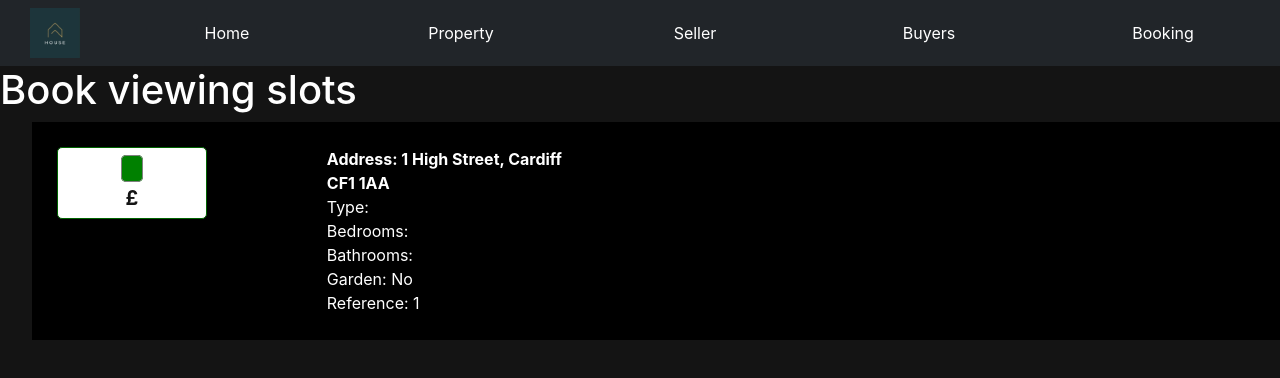
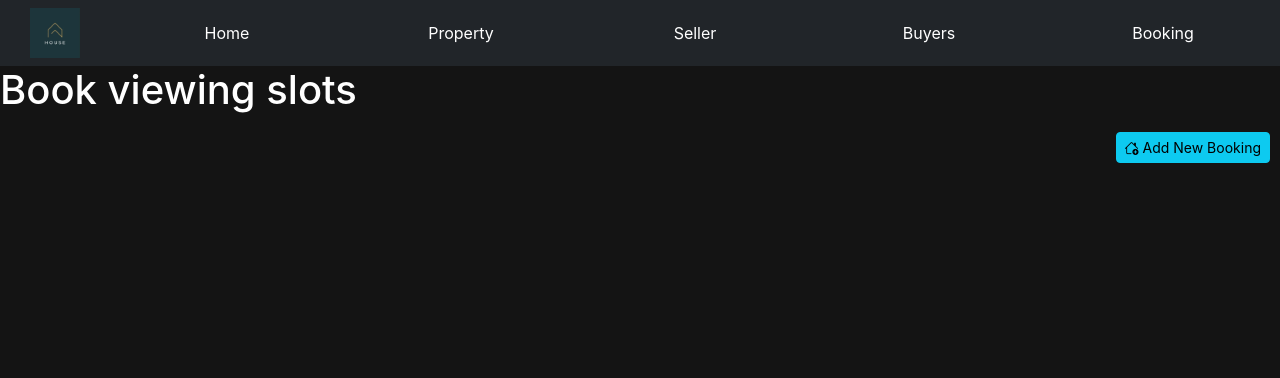
Before and after one commit to V-a6u/QA_Project_1, a React (Create React App) app in the folder project/: page /property/1/booking in a window 1280 px wide. Shown: the top 378 px of the page. Built offline with nearby package versions, Linux system fonts and the light colour scheme; data requests are answered from the project's data file.

Commit message:
add booking functionality

```diff
--- a/project/data/db.json
+++ b/project/data/db.json
@@ -476,238 +476,53 @@
   ],
   "booking": [
     {
-      "buyerId": 1,
-      "propertyId": 2,
-      "time": "2023-02-28T08:00:00.038Z",
-      "id": "2"
+      "id": "ef6a",
+      "buyerId": "7",
+      "propertyId": "4",
+      "time": "12pm-1pm",
+      "date": "2024-01-25T00:00:00.000Z"
     },
     {
-      "buyerId": 2,
-      "propertyId": 3,
-      "time": "2023-03-01T10:30:00.045Z",
-      "id": "3"
+      "id": "b068",
+      "buyerId": "1",
+      "propertyId": "4",
+      "time": "2pm-3pm",
+      "date": "2024-01-25T00:00:00.000Z"
     },
     {
-      "buyerId": 3,
-      "propertyId": 1,
-      "time": "2023-03-02T13:15:00.021Z",
-      "id": "4"
+      "id": "861d",
+      "buyerId": "1",
+      "propertyId": "4",
+      "time": "2pm-3pm",
+      "date": "2024-01-24T11:25:44.482Z"
     },
     {
-      "buyerId": 4,
-      "propertyId": 5,
-      "time": "2023-03-03T15:45:00.012Z",
-      "id": "5"
+      "id": "e1df",
+      "buyerId": "1",
+      "propertyId": "4",
+      "time": "3pm-4pm",
+      "date": "2024-01-31T00:00:00.000Z"
     },
     {
-      "buyerId": 5,
-      "propertyId": 8,
-      "time": "2023-03-04T09:00:00.030Z",
-      "id": "6"
+      "id": "6eb8",
+      "buyerId": "1",
+      "propertyId": "4",
+      "time": "1pm-2pm",
+      "date": "2024-01-25T00:00:00.000Z"
     },
     {
-      "buyerId": 6,
-      "propertyId": 10,
-      "time": "2023-03-05T11:30:00.018Z",
-      "id": "7"
+      "id": "1a7b",
+      "buyerId": "1",
+      "propertyId": "4",
+      "time": "12pm-1pm",
+      "date": "2024-01-27T00:00:00.000Z"
     },
     {
-      "buyerId": 8,
-      "propertyId": 15,
-      "time": "2023-03-07T16:30:00.027Z",
-      "id": "9"
-    },
-    {
-      "buyerId": 9,
-      "propertyId": 7,
-      "time": "2023-03-08T12:00:00.035Z",
-      "id": "10"
-    },
-    {
-      "buyerId": 10,
-      "propertyId": 11,
-      "time": "2023-03-09T09:15:00.040Z",
-      "id": "11"
-    },
-    {
-      "buyerId": 11,
-      "propertyId": 13,
-      "time": "2023-03-10T17:00:00.015Z",
-      "id": "12"
-    },
-    {
-      "buyerId": 12,
-      "propertyId": 4,
-      "time": "2023-03-11T08:45:00.032Z",
-      "id": "13"
-    },
-    {
-      "buyerId": 13,
-      "propertyId": 6,
-      "time": "2023-03-12T10:00:00.028Z",
-      "id": "14"
-    },
-    {
-      "buyerId": 14,
-      "propertyId": 9,
-      "time": "2023-03-13T14:30:00.022Z",
-      "id": "15"
-    },
-    {
-      "buyerId": 15,
-      "propertyId": 14,
-      "time": "2023-03-14T16:15:00.020Z",
-      "id": "16"
-    },
-    {
-      "buyer": {
-        "id": "1"
-      },
-      "property": {
-        "id": 12
-      },
-      "time": "2023-12-05T08:00:00.000Z",
-      "id": "17"
-    },
-    {
-      "buyer": {
-        "id": "12"
-      },
-      "property": {
-        "id": 12
-      },
-      "time": "2023-12-05T08:00:00.000Z",
-      "id": "18"
-    },
-    {
-      "buyer": {
-        "id": "12"
-      },
-      "property": {
-        "id": 12
-      },
-      "time": "2023-12-05T16:00:00.000Z",
-      "id": "19"
-    },
-    {
-      "buyer": {
-        "id": "12"
-      },
-      "property": {
-        "id": 12
-      },
-      "time": "2023-12-05T16:00:00.000Z",
-      "id": "20"
-    },
-    {
-      "buyer": {
-        "id": "12"
-      },
-      "property": {
-        "id": 12
-      },
-      "time": "2023-12-05T16:00:00.000Z",
-      "id": "21"
-    },
-    {
-      "buyer": {
-        "id": "12"
-      },
-      "property": {
-        "id": 12
-      },
-      "time": "2023-12-05T16:00:00.000Z",
-      "id": "22"
-    },
-    {
-      "buyer": {
-        "id": "12"
-      },
-      "property": {
-        "id": 12
-      },
-      "time": "2023-12-05T16:00:00.000Z",
-      "id": "23"
-    },
-    {
-      "buyer": {
-        "id": "12"
-      },
-      "property": {
-        "id": 12
-      },
-      "time": "2023-12-05T16:00:00.000Z",
-      "id": "24"
-    },
-    {
-      "buyer": {
-        "id": "12"
-      },
-      "property": {
-        "id": 12
-      },
-      "time": "2023-12-05T16:00:00.000Z",
-      "id": "25"
-    },
-    {
-      "buyer": {
-        "id": "12"
-      },
-      "property": {
-        "id": 12
-      },
-      "time": "2023-12-05T16:00:00.000Z",
-      "id": "26"
-    },
-    {
-      "buyer": {
-        "id": "12"
-      },
-      "property": {
-        "id": 12
-      },
-      "time": "2023-12-05T16:00:00.000Z",
-      "id": "27"
-    },
-    {
-      "buyer": {
-        "id": "12"
-      },
-      "property": {
-        "id": 12
-      },
-      "time": "2023-12-05T16:00:00.000Z",
-      "id": "28"
-    },
-    {
-      "buyer": {
-        "id": "12"
-      },
-      "property": {
-        "id": 12
-      },
-      "time": "2023-12-05T16:00:00.000Z",
-      "id": "29"
-    },
-    {
-      "buyer": {
-        "id": "12"
-      },
-      "property": {
-        "id": 12
-      },
-      "time": "2023-12-05T16:00:00.000Z",
-      "id": "30"
-    },
-    {
-      "buyer": {
-        "id": "12"
-      },
-      "property": {
-        "id": 12
-      },
-      "time": "2023-12-05T16:00:00.000Z",
-      "id": "31"
+      "id": "53d8",
+      "buyerId": "1",
+      "propertyId": "4",
+      "time": "9am-10am",
+      "date": "2024-01-09T00:00:00.000Z"
     }
   ]
 }
--- a/project/package.json
+++ b/project/package.json
@@ -13,9 +13,12 @@
     "axios": "^1.6.5",
     "bootstrap": "^5.3.2",
     "bootstrap-icons": "^1.11.2",
+    "i": "^0.3.7",
+    "npm": "^10.3.0",
     "react": "^18.2.0",
     "react-accessible-accordion": "^5.0.0",
     "react-bootstrap": "^2.9.1",
+    "react-calendar": "^4.8.0",
     "react-dom": "^18.2.0",
     "react-modal": "^3.16.1",
     "react-router-dom": "^6.20.0",
--- a/project/src/App.js
+++ b/project/src/App.js
@@ -2,6 +2,7 @@ import React from "react";
 import {BrowserRouter, Route, Routes} from "react-router-dom";
 
 import "./App.css";
+import 'react-calendar/dist/Calendar.css';
 
 import LandingPage from "./Components/LandingPage";
 import Home from "./Components/Home";
--- a/project/src/Components/Booking/Booking.js
+++ b/project/src/Components/Booking/Booking.js
@@ -1,27 +1,96 @@
-import {Link, useParams} from "react-router-dom";
-import React, {useEffect, useState} from "react";
+import { Link, useParams } from "react-router-dom";
+import React, { useEffect, useRef, useState } from "react";
+import Button from "react-bootstrap/Button";
+import Modal from "react-bootstrap/Modal";
+import FormGroup from "react-bootstrap/FormGroup";
+import "./Booking.css";
+import Calendar from "react-calendar";
+import Alert from "react-bootstrap/Alert";
 
-import "./Booking.css"
+export default function Booking() {
+  const { propertyId } = useParams();
+  const timeRef = useRef();
+  const buyersRef = useRef();
 
-export default function Booking(){
-    const {propertyId} = useParams();
+  let [propertyRecord, setPropertyRecord] = useState();
+  const [sellerDetails, setSellerDetails] = useState();
+  const [buyers, setBuyers] = useState([]);
+  const [show, setShow] = useState(false);
+  const [loading, setLoading] = useState(false);
+  const [dateValue, setDateValue] = useState(new Date());
+  const [showAlert, setShowAlert] = useState(false);
 
-    let [propertyRecord, setPropertyRecord] = useState([]);
+  useEffect(() => {
+    setLoading(true);
+    fetch(`http://localhost:3001/property/${propertyId}`)
+      .then((response) => response.json())
+      .then((record) => setPropertyRecord(record))
+      .then(setLoading(false));
+  }, [propertyId]);
 
-    useEffect(() => {
-        fetch(`http://localhost:3001/seller/`)
-            .then( (response) => response.json())
-            .then( (record) => setPropertyRecord(record))
-            .then(console.log(propertyRecord))
-    }, []);
+  useEffect(() => {
+    setLoading(true);
+    if (propertyRecord) {
+      fetch(`http://localhost:3001/seller/${propertyRecord.sellerId}`)
+        .then((response) => response.json())
+        .then((record) => setSellerDetails(record))
+        .then(setLoading(false));
+    }
+  }, [propertyRecord]);
 
-    return (
-        <>
-            <h1>Book viewing slots</h1>
+  useEffect(() => {
+    setLoading(true);
+    fetch(`http://localhost:3001/buyer`)
+      .then((response) => response.json())
+      .then((record) => setBuyers(record))
+      .then(setLoading(false));
+  }, []);
 
-            <ul className={"custom-list"}>
+  const handleClose = () => setShow(false);
+  const handleShow = () => {
+    setShow(true);
+  };
+  const handleAddBooking = () => {
+    const booking = {
+      buyerId: buyersRef.current.value,
+      propertyId,
+      time: timeRef.current.value,
+      date: dateValue,
+    };
+
+    fetch("http://localhost:3001/booking", {
+      method: "POST",
+      headers: { "Content-Type": "application/json" },
+      body: JSON.stringify(booking),
+    })
+      .then((response) => response.json())
+      .then(() => {
+        setShow(false);
+      })
+      .then(setShowAlert(true));
+  };
+  return (
+    <>
+      {showAlert && (
+        <Alert className="m-4" key="success" variant="success" dismissible>
+          New booking added
+        </Alert>
+      )}
+      {loading && <p>Loading.....</p>}
+      <h1>Book viewing slots</h1>
+      <div className="text-end m-">
+        <button className="btn btn-info btn-sm float-end" onClick={handleShow}>
+          <i className="bi bi-house-add" />
+          &nbsp;Add New Booking
+        </button>
+      </div>
+      <br />
+      <br />
+      <br />
+
+      {/* <ul className={"custom-list"}>
                 {
-                    propertyRecord.filter((record) => record.id == propertyId
+                    propertyRecord.filter((record) => record.id === propertyId
                         )
                         .map(property => (
                         <>
@@ -41,20 +110,73 @@ export default function Booking(){
                                         Reference:&nbsp;{property.id}
                                     </div>
                                 </div>
-                                {
-                                    property.status === "FOR SALE" ?
-                                        <Link to={`/property/${property.id}/booking`} state={property}
-                                              className="btn btn-info btn-sm float-end">
-                                            <i className="bi-alarm"/>&nbsp;Manage Bookings</Link>
-                                        : ""
-                                }
                             </li>
                         </>
                     ))
                 }
-            </ul>
+            </ul> */}
 
+      {show && (
+        <Modal show={show} onHide={handleClose}>
+          <Modal.Header closeButton>
+            <Modal.Title className="text-black">Add Booking</Modal.Title>
+          </Modal.Header>
 
-        </>
-    )
+          <Modal.Body>
+            <form className={"bg-light text-dark"}>
+              <div className="form-group col ">
+                <label>Seller Name</label>
+                <input
+                  type="text"
+                  className="form-control"
+                  id={"sellerDetails"}
+                  disabled
+                  defaultValue={
+                    sellerDetails.firstName + " " + sellerDetails.surname
+                  }
+                />
+              </div>
+              <div className="form-group col mt-4">
+                <label htmlFor="buyersList">Buyers</label>
+                <select className="form-select" ref={buyersRef}>
+                  {buyers.map((buyer) => (
+                    <option value={buyer.id} key={buyer.id}>
+                      {buyer.firstName + " " + buyer.surname}
+                    </option>
+                  ))}
+                </select>
+              </div>
+              <FormGroup className="mt-4">
+                <label htmlFor="bookingDate">Select Date</label>
+                <Calendar onChange={setDateValue} value={dateValue} />
+              </FormGroup>
+
+              <div className="form-group col mt-4">
+                <label htmlFor="timeSlot">Select Time</label>
+                <select className="form-select" ref={timeRef}>
+                  <option value="9am-10am">9am-10am</option>
+                  <option value="10am-11am">10am-11am</option>
+                  <option value="11am-12pm">11am-12pm</option>
+                  <option value="12pm-1pm">12pm-1pm</option>
+                  <option value="1pm-2pm">1pm-2pm</option>
+                  <option value="2pm-3pm">2pm-3pm</option>
+                  <option value="3pm-4pm">3pm-4pm</option>
+                  <option value="4pm-5pm">4pm-5pm</option>
+                </select>
+              </div>
+            </form>
+          </Modal.Body>
+
+          <Modal.Footer>
+            <Button variant="secondary" onClick={handleClose}>
+              Close
+            </Button>
+            <Button variant="primary" onClick={() => handleAddBooking()}>
+              Save Changes
+            </Button>
+          </Modal.Footer>
+        </Modal>
+      )}
+    </>
+  );
 }
```
Also changed, not shown: 1 other file (tests, documents, lock files or other folders).
